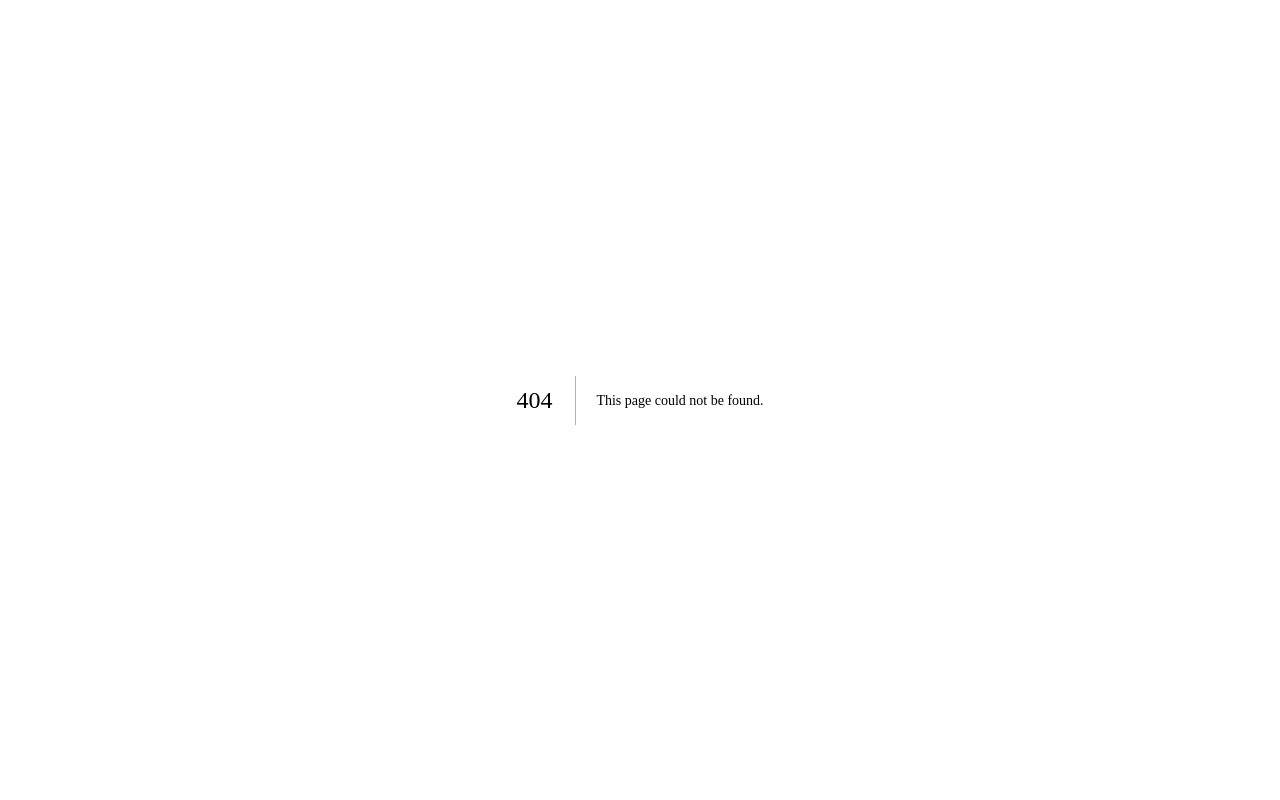
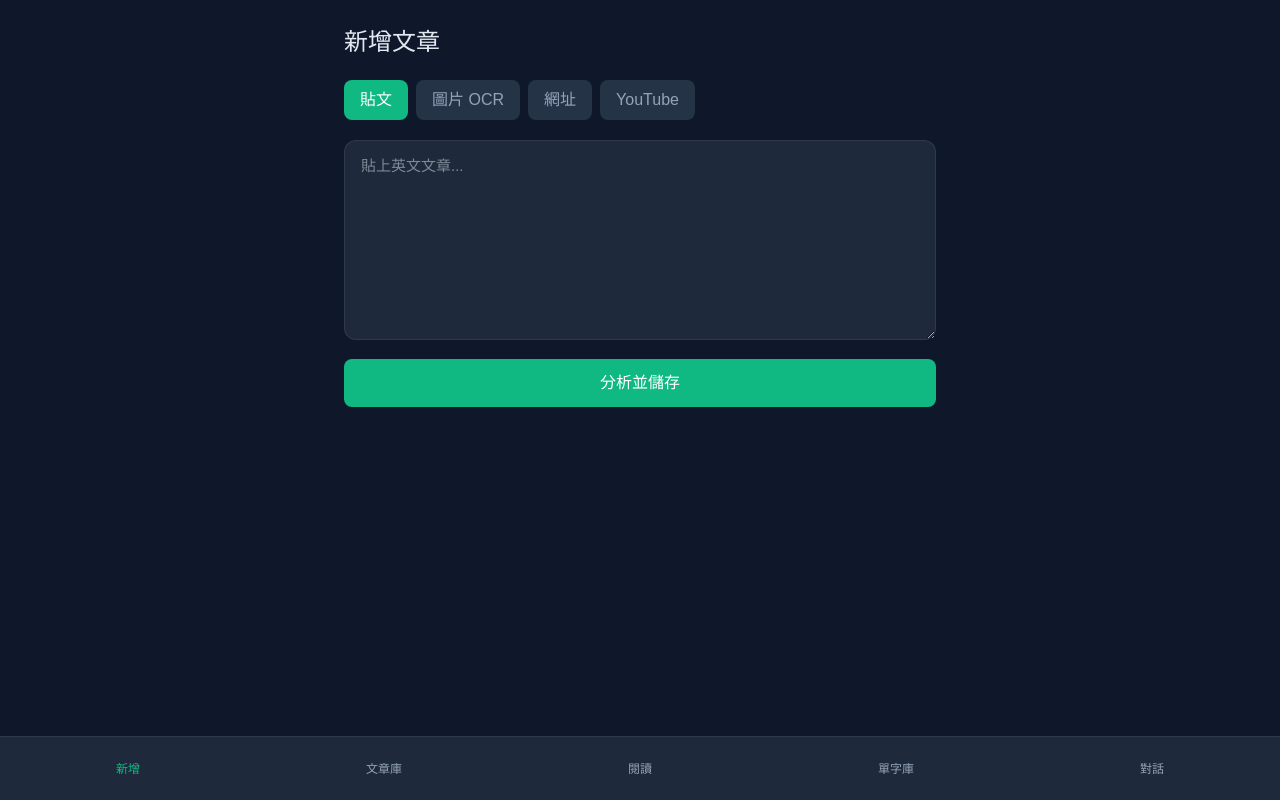
Before and after one commit to l36991035-cell/english-learning, a Next.js app: page /input in a window 1280 px wide. Before the commit this address had no page. Built offline with nearby package versions, Linux system fonts and the light colour scheme.

Commit message:
feat: article input (text/photo/URL/YouTube)

```diff
--- /dev/null
+++ b/src/app/(student)/input/page.tsx
@@ -0,0 +1,129 @@
+'use client';
+import { useState } from 'react';
+import { useRouter } from 'next/navigation';
+import { addArticle } from '@/lib/db/articles';
+import type { ArticleLevel } from '@/types';
+
+type Mode = 'text' | 'photo' | 'url' | 'youtube';
+
+async function ai(prompt: string, imageBase64?: string): Promise<string> {
+  const res = await fetch('/api/claude', {
+    method: 'POST',
+    headers: { 'Content-Type': 'application/json' },
+    body: JSON.stringify({ messages: [{ role: 'user', content: prompt }], ...(imageBase64 ? { imageBase64 } : {}) }),
+  });
+  return (await res.json()).content;
+}
+
+async function processAndSave(rawText: string, router: ReturnType<typeof useRouter>, setStatus: (s: string) => void) {
+  setStatus('分析文章...');
+  const metaRaw = await ai(`Analyze this English article and return JSON only (no markdown):
+{"title":"...","level":"beginner|intermediate|advanced","topic":"中文主題"}
+Article: ${rawText.slice(0, 2000)}`);
+  const meta = (() => { try { return JSON.parse(metaRaw); } catch { return { title: 'Untitled', level: 'intermediate', topic: '一般' }; } })();
+
+  setStatus('切分句子...');
+  const sentences = rawText.match(/[^.!?]+[.!?]+/g)?.map(s => s.trim()).filter(Boolean) ?? [rawText];
+
+  setStatus('翻譯中...');
+  const transRaw = await ai(`Translate each English sentence to Traditional Chinese. Return JSON array only, same order.\n${JSON.stringify(sentences)}`);
+  const translations: string[] = (() => { try { const p = JSON.parse(transRaw); return Array.isArray(p) ? p : []; } catch { return []; } })();
+
+  await addArticle({
+    title: meta.title, level: meta.level as ArticleLevel, topic: meta.topic,
+    text: rawText, sentences, translations,
+    wordCount: rawText.split(/\s+/).length, createdAt: Date.now(),
+  });
+  router.push('/library');
+}
+
+export default function InputPage() {
+  const router = useRouter();
+  const [mode, setMode] = useState<Mode>('text');
+  const [text, setText] = useState('');
+  const [url, setUrl] = useState('');
+  const [loading, setLoading] = useState(false);
+  const [status, setStatus] = useState('');
+
+  const run = async (fn: () => Promise<void>) => {
+    setLoading(true);
+    try { await fn(); } catch { setStatus('發生錯誤，請重試'); setLoading(false); }
+  };
+
+  const handlePhoto = (e: React.ChangeEvent<HTMLInputElement>) => {
+    const file = e.target.files?.[0];
+    if (!file) return;
+    const reader = new FileReader();
+    reader.onload = () => run(async () => {
+      const b64 = (reader.result as string).split(',')[1];
+      setStatus('OCR 識別中...');
+      const extracted = await ai('Extract all English text from this image. Return text only.', b64);
+      await processAndSave(extracted, router, setStatus);
+    });
+    reader.readAsDataURL(file);
+  };
+
+  const s = (active: boolean) => ({
+    padding: '8px 16px', borderRadius: 'var(--radius-sm)', border: 'none', cursor: 'pointer',
+    fontFamily: 'inherit', fontWeight: 500, transition: 'all 0.15s',
+    background: active ? 'var(--accent)' : 'var(--bg-tertiary)',
+    color: active ? '#fff' : 'var(--text-muted)',
+  });
+
+  const inp = {
+    width: '100%', padding: '14px 16px', boxSizing: 'border-box' as const,
+    background: 'var(--bg-secondary)', border: '1px solid var(--border)',
+    borderRadius: 'var(--radius)', color: 'var(--text-primary)',
+    fontFamily: 'inherit', fontSize: 15,
+  };
+
+  return (
+    <div style={{ padding: 24, maxWidth: 640, margin: '0 auto' }}>
+      <h1 style={{ fontSize: 24, marginBottom: 20 }}>新增文章</h1>
+      <div style={{ display: 'flex', gap: 8, marginBottom: 20, flexWrap: 'wrap' }}>
+        {(['text','photo','url','youtube'] as Mode[]).map(m => (
+          <button key={m} onClick={() => setMode(m)} style={s(mode === m)}>
+            {{ text:'貼文', photo:'圖片 OCR', url:'網址', youtube:'YouTube' }[m]}
+          </button>
+        ))}
+      </div>
+
+      {mode === 'text' && <>
+        <textarea value={text} onChange={e => setText(e.target.value)} placeholder="貼上英文文章..."
+          style={{ ...inp, minHeight: 200, resize: 'vertical' }} />
+        <button onClick={() => run(() => processAndSave(text, router, setStatus))}
+          disabled={loading || !text.trim()} style={{ ...s(true), marginTop: 12, width: '100%', padding: 12 }}>
+          {loading ? status : '分析並儲存'}
+        </button>
+      </>}
+
+      {mode === 'photo' && (
+        <div style={{ textAlign: 'center', padding: 40, background: 'var(--bg-secondary)', borderRadius: 'var(--radius)', border: '1px dashed var(--border)' }}>
+          <p style={{ color: 'var(--text-muted)', marginBottom: 16 }}>選擇包含英文的圖片</p>
+          <input type="file" accept="image/*" onChange={handlePhoto} style={{ display: 'none' }} id="pi" />
+          <label htmlFor="pi" style={{ ...s(true), padding: '10px 24px', cursor: 'pointer' }}>
+            {loading ? status : '選擇圖片'}
+          </label>
+        </div>
+      )}
+
+      {(mode === 'url' || mode === 'youtube') && <>
+        <input value={url} onChange={e => setUrl(e.target.value)}
+          placeholder={mode === 'url' ? 'https://...' : 'https://youtube.com/watch?v=...'}
+          style={inp} />
+        <button
+          onClick={() => run(async () => {
+            setStatus(mode === 'url' ? '抓取文章...' : '擷取字幕...');
+            const prompt = mode === 'url'
+              ? `Fetch and extract the main article text from: ${url}. Return body text only, no HTML.`
+              : `Extract and clean English transcript from YouTube: ${url}. Remove timestamps, speaker labels, non-English text.`;
+            const content = await ai(prompt);
+            await processAndSave(content, router, setStatus);
+          })}
+          disabled={loading || !url.trim()} style={{ ...s(true), marginTop: 12, width: '100%', padding: 12 }}>
+          {loading ? status : '擷取並儲存'}
+        </button>
+      </>}
+    </div>
+  );
+}
```
